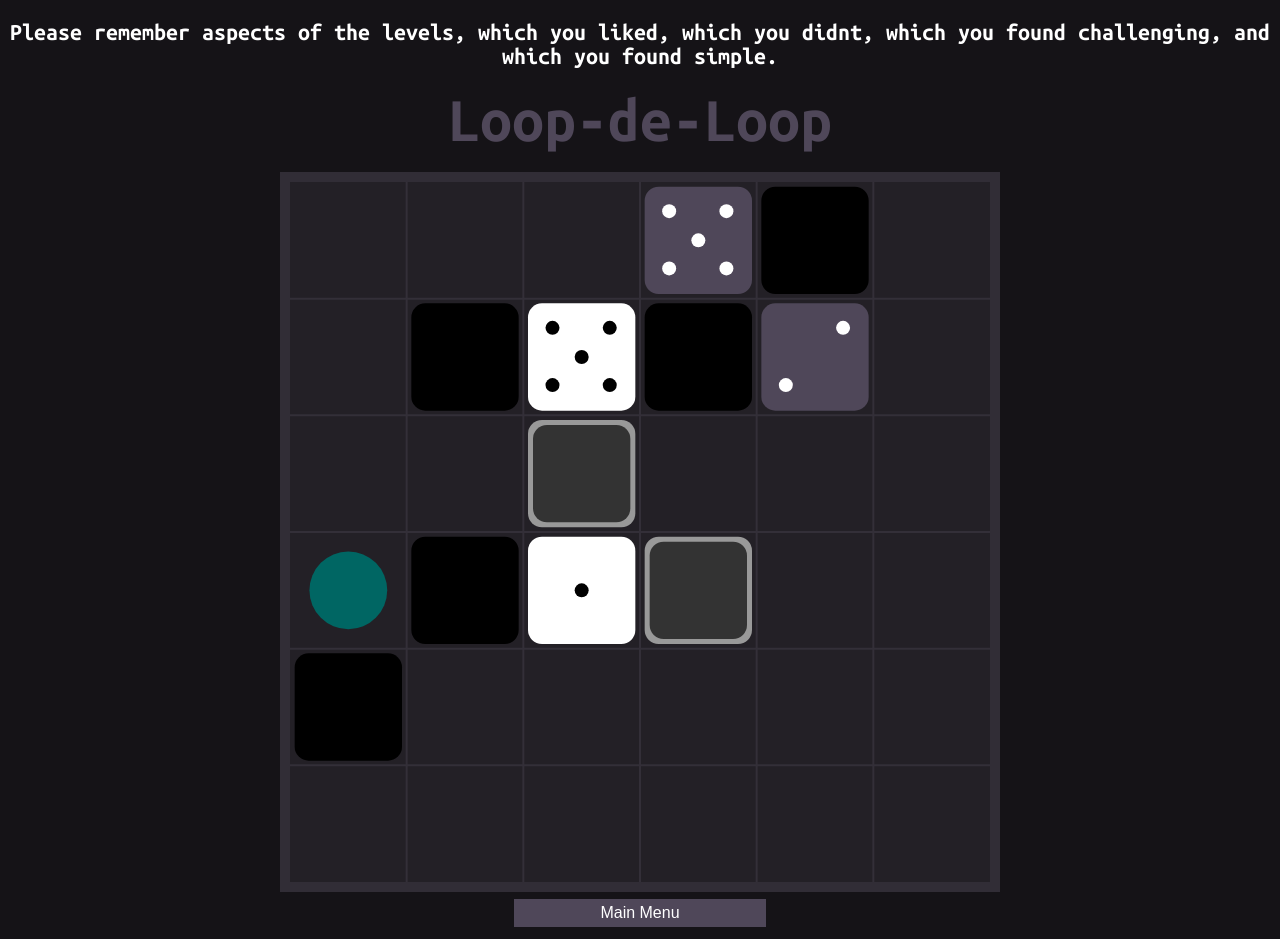
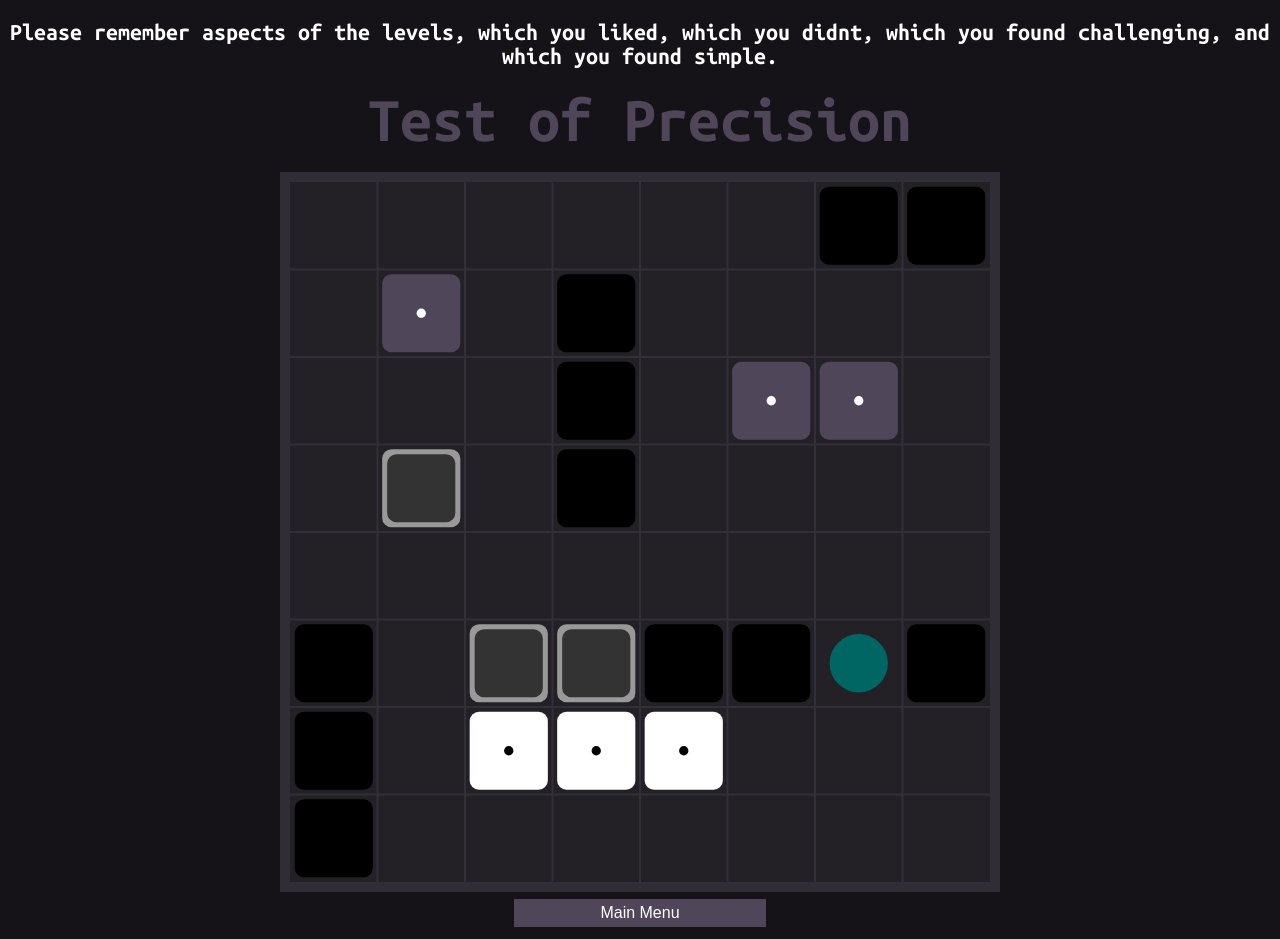
Before and after one commit to hubertben/Dice-Rollers, a plain HTML site: page beta_login.html in a window 1280 px wide. Drawn offline with Linux system fonts and the light colour scheme.

Commit message:
fixed hints and built lv 9-10

```diff
--- a/beta_login.html
+++ b/beta_login.html
@@ -13,7 +13,7 @@
     <link href="css/index.css" rel="stylesheet" type="text/css" />
 
 </head>
-<body onload="setup(8)">
+<body onload="setup(10)">
 
     <div id="menu" style = "display:block">
         <h1 id="welcome_to">Welcome to</h1>
--- a/js/script.js
+++ b/js/script.js
@@ -12,8 +12,6 @@ let width = c.width;
 let height = c.height;
 let ammount_of_boxes = 10;
 let grid = [];
-let p, e, d, d2;
-let rendering_lock = true;
 let dice_count;
 let movement_stack = [];
 let level_number = 0;
@@ -21,7 +19,7 @@ let toggle_compass = false;
 let compass;
 let grid_size = width/ammount_of_boxes;;
 let padding = grid_size/15;
-let dot_radius = grid_size/10;
+let dot_radius = grid_size/15;
 let replay_stack = [];
 let pop_first = true;
 
@@ -103,7 +101,6 @@ function declare_buttons(level_count){
 
 function setup(level){
 
-    rendering_lock = true;
     level_number = level;
 
     fetch("/levels/level_" + level_number + ".json").then(response => {
@@ -131,6 +128,7 @@ function load_level(data){
     grid_size = width/ammount_of_boxes;
 
     grid = [];
+    hints = [];
 
     grid.push(new Player(data.player.x, data.player.y))
 
--- a/levels/level_1.json
+++ b/levels/level_1.json
@@ -43,9 +43,9 @@
     ],
     "hints":[
         {
-            "x": 3,
+            "x": 2,
             "y": 3,
-            "face": 5
+            "face": 4
         }
     ]
 }
--- /dev/null
+++ b/levels/level_10.json
@@ -0,0 +1,113 @@
+
+{
+    "level_name": "Test of Precision",
+    "level_size":8,
+
+    "player": {
+        "x": 6,
+        "y": 5
+    },
+    "dice": [
+        {
+            "x": 2,
+            "y": 6,
+            "order": [1, 2, 4, 5, 3, 6]
+        },
+        {
+            "x": 3,
+            "y": 6,
+            "order": [1, 2, 4, 5, 3, 6]
+        },
+        {
+            "x": 4,
+            "y": 6,
+            "order": [1, 2, 4, 5, 3, 6]
+        }
+    ],
+    "receptacle": [
+        {
+            "x": 1,
+            "y": 1,
+            "face": 1
+        },
+        {
+            "x": 5,
+            "y": 2,
+            "face": 1
+        },
+        {
+            "x": 6,
+            "y": 2,
+            "face": 1
+        }
+    ],
+    "barrier": [
+        {
+            "x": 0,
+            "y": 5
+        },
+        {
+            "x": 0,
+            "y": 6
+        },
+        {
+            "x": 0,
+            "y": 7
+        },
+        {
+            "x": 3,
+            "y": 1
+        },
+        {
+            "x": 3,
+            "y": 2
+        },
+        {
+            "x": 3,
+            "y": 3
+        },
+        {
+            "x": 6,
+            "y": 0
+        },
+        {
+            "x": 7,
+            "y": 0
+        },
+        {
+            "x": 4,
+            "y": 5
+        },
+        {
+            "x": 5,
+            "y": 5
+        },
+        {
+            "x": 7,
+            "y": 5
+        }
+
+    ],
+    "pusher":[
+        {
+            "x": 1,
+            "y": 3
+        },
+        {
+            "x": 2,
+            "y": 5
+        },
+        {
+            "x": 3,
+            "y": 5
+        }
+
+    ],
+    "hints":[
+        {
+            "x": 3,
+            "y": 3,
+            "face": 5
+        }
+    ]
+}
--- a/levels/level_2.json
+++ b/levels/level_2.json
@@ -35,9 +35,9 @@
     ],
     "hints":[
         {
-            "x": 3,
-            "y": 3,
-            "face": 5
+            "x": 2,
+            "y": 2,
+            "face": 3
         }
     ]
 }
--- a/levels/level_3.json
+++ b/levels/level_3.json
@@ -63,10 +63,6 @@
 
     ],
     "hints":[
-        {
-            "x": 3,
-            "y": 3,
-            "face": 5
-        }
+
     ]
 }
--- a/levels/level_4.json
+++ b/levels/level_4.json
@@ -44,9 +44,9 @@
     ],
     "hints":[
         {
-            "x": 3,
+            "x": 2,
             "y": 3,
-            "face": 5
+            "face": 1
         }
     ]
 }
--- a/levels/level_8.json
+++ b/levels/level_8.json
@@ -28,7 +28,7 @@
         {
             "x": 4,
             "y": 1,
-            "face": 2
+            "face": 1
         }
     ],
     "barrier": [
```
Also changed, not shown: index.html (+2 -2 lines), levels/level_7.json (+20 -42 lines), levels/level_9.json (added, +92 -0 lines).
